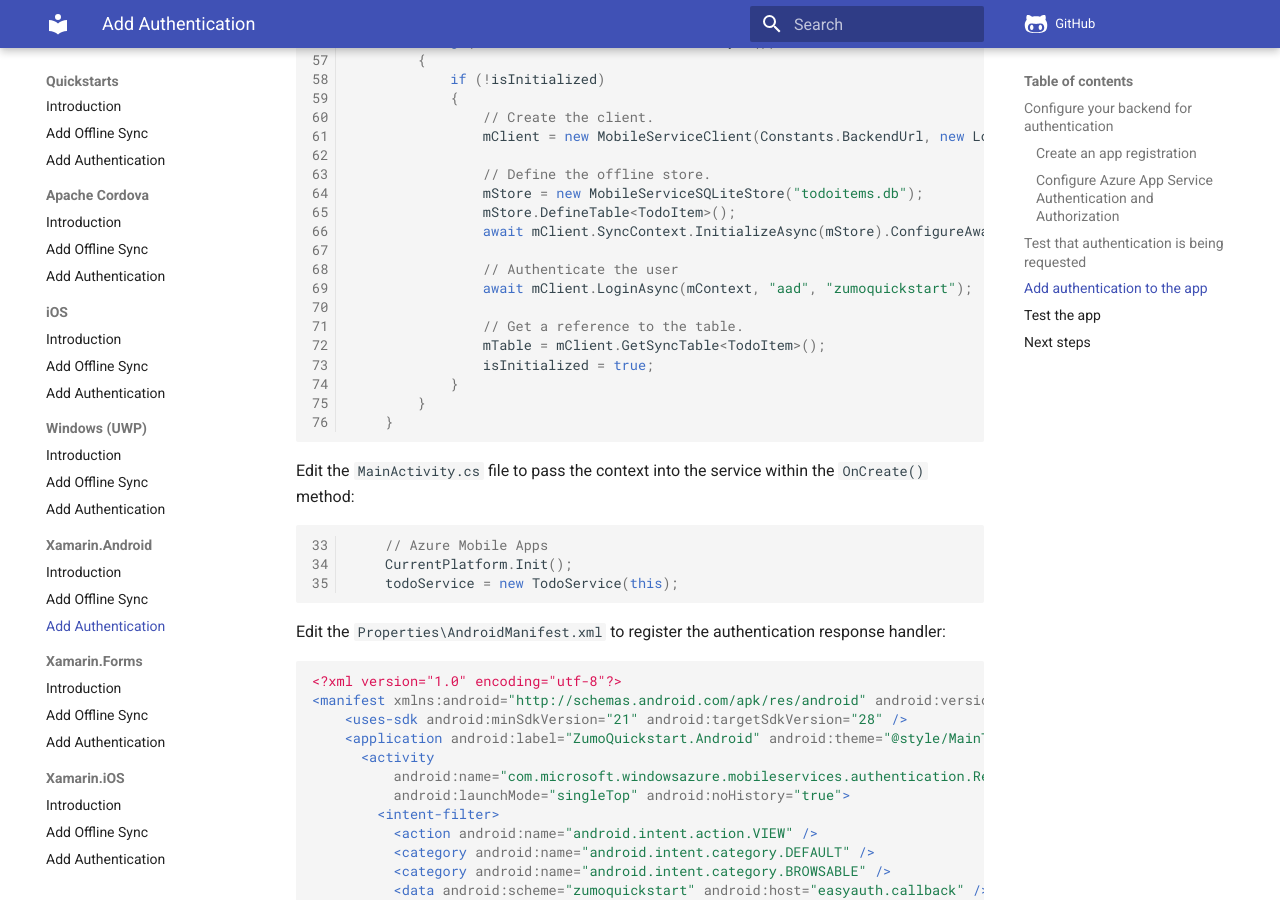
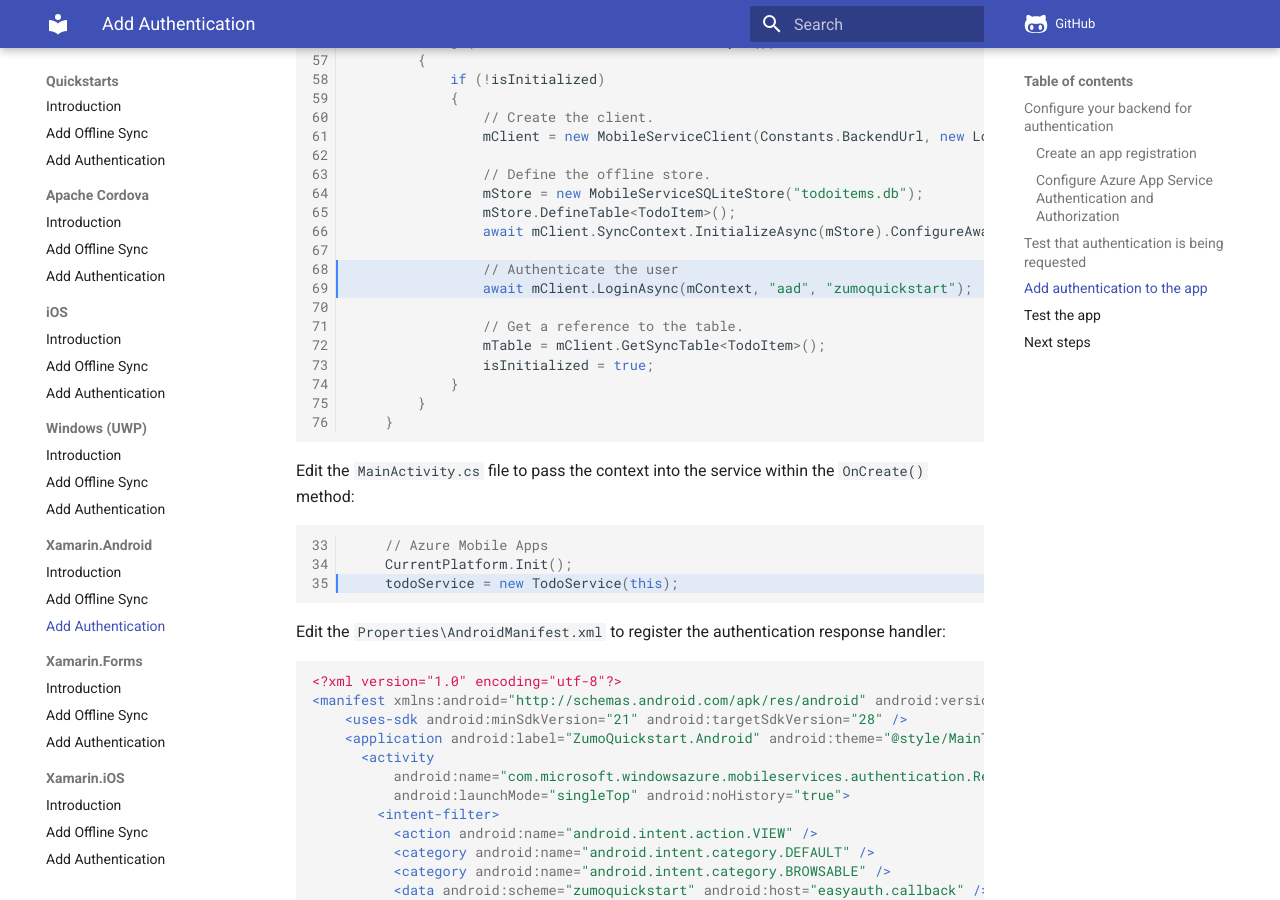
Before and after one commit to Azure/azure-mobile-apps, an MkDocs documentation site: the page built from docs/quickstarts/xamarin-android/auth.md, in a window 1280 px wide and 900 px high, scrolled down 2704 px. Built offline with MkDocs 1.6.1 and Material for MkDocs 9.7.7, drawn with Linux system fonts in a browser that asks for light colours; comment, search, counter and statistics services are not loaded.

Commit message:
Fixed auth for xamarin.android

````diff
--- a/docs/quickstarts/xamarin-android/auth.md
+++ b/docs/quickstarts/xamarin-android/auth.md
@@ -27,7 +27,7 @@
 
 Then, edit the `InitializeAsync()` method to add the login call:
 
-``` csharp linenums="54" hl_lines="68-69"
+``` csharp linenums="54" hl_lines="15-16"
     private async Task InitializeAsync()
     {
         using (await initializationLock.LockAsync())
@@ -55,7 +55,7 @@
 
 Edit the `MainActivity.cs` file to pass the context into the service within the `OnCreate()` method:
 
-``` csharp linenums="33" hl_lines="35"
+``` csharp linenums="33" hl_lines="3"
     // Azure Mobile Apps
     CurrentPlatform.Init();
     todoService = new TodoService(this);
````
